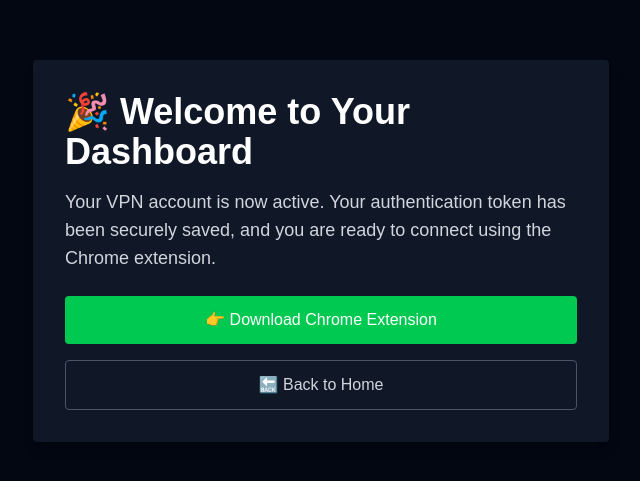
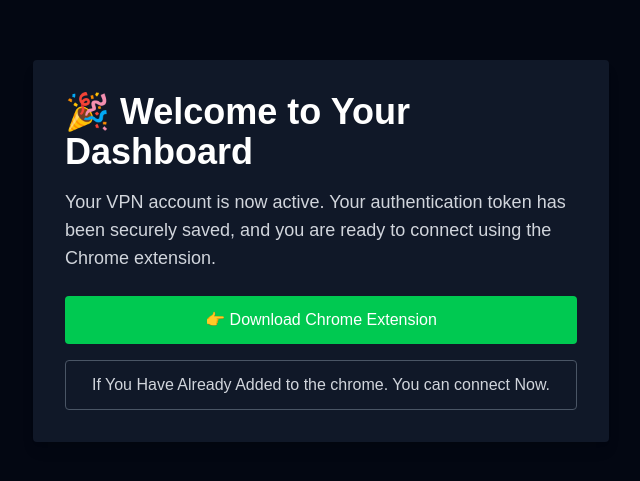
Before and after one commit to AayushGTM6693/My-Vpn-Server, a Next.js app in the folder frontend/: page /dashboard in a window 1280 px wide. Shown: the part 149-630 px from the top of the page, without its empty margins (319-959 px from the left). Built offline with nearby package versions, Linux system fonts and the light colour scheme; sample sign-in values are in the browser's storage.

Commit message:
update dashboard link and improve signup redirect logic

```diff
--- a/frontend/src/app/dashboard/page.tsx
+++ b/frontend/src/app/dashboard/page.tsx
@@ -20,7 +20,7 @@
 
         <div className="flex flex-col space-y-4">
           <Link
-            href="https://chrome.google.com/webstore/"
+            href="https://github.com/AayushGTM6693/myvpn"
             target="_blank"
             rel="noopener noreferrer"
             className="inline-block text-center bg-green-500 hover:bg-green-600 text-white font-medium py-3 rounded transition"
@@ -32,7 +32,7 @@
             href="/"
             className="inline-block text-center border border-gray-600 hover:bg-gray-800 text-gray-300 font-medium py-3 rounded transition"
           >
-            🔙 Back to Home
+            If You Have Already Added to the chrome. You can connect Now.
           </Link>
         </div>
       </section>
--- a/frontend/src/app/signup/page.tsx
+++ b/frontend/src/app/signup/page.tsx
@@ -23,6 +23,9 @@
 
       const data = await res.json();
       alert(data.message || data.error || "Unknown response");
+      if (data.message) {
+        window.location.href = "/login";
+      }
     } catch (error) {
       console.error("Signup error:", error);
       alert("Signup failed. Please try again.");
```
